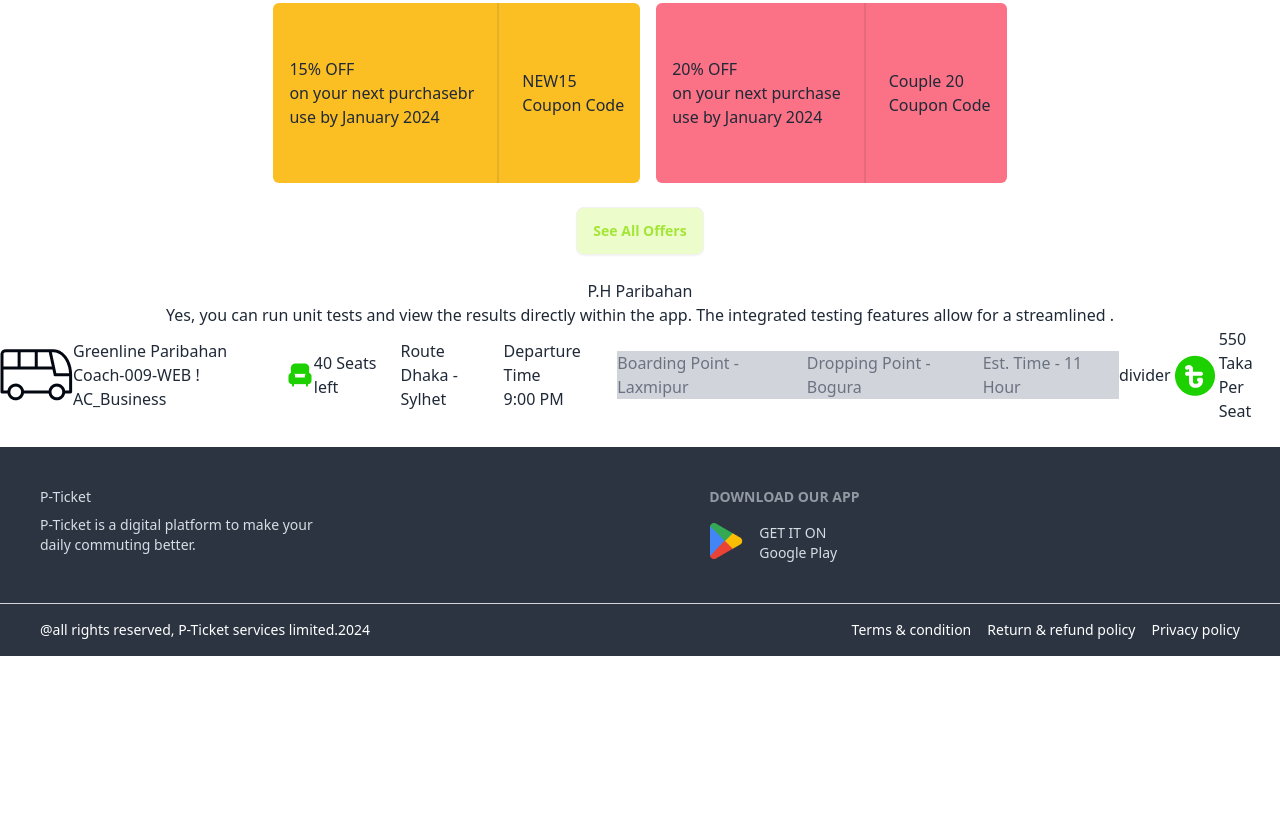
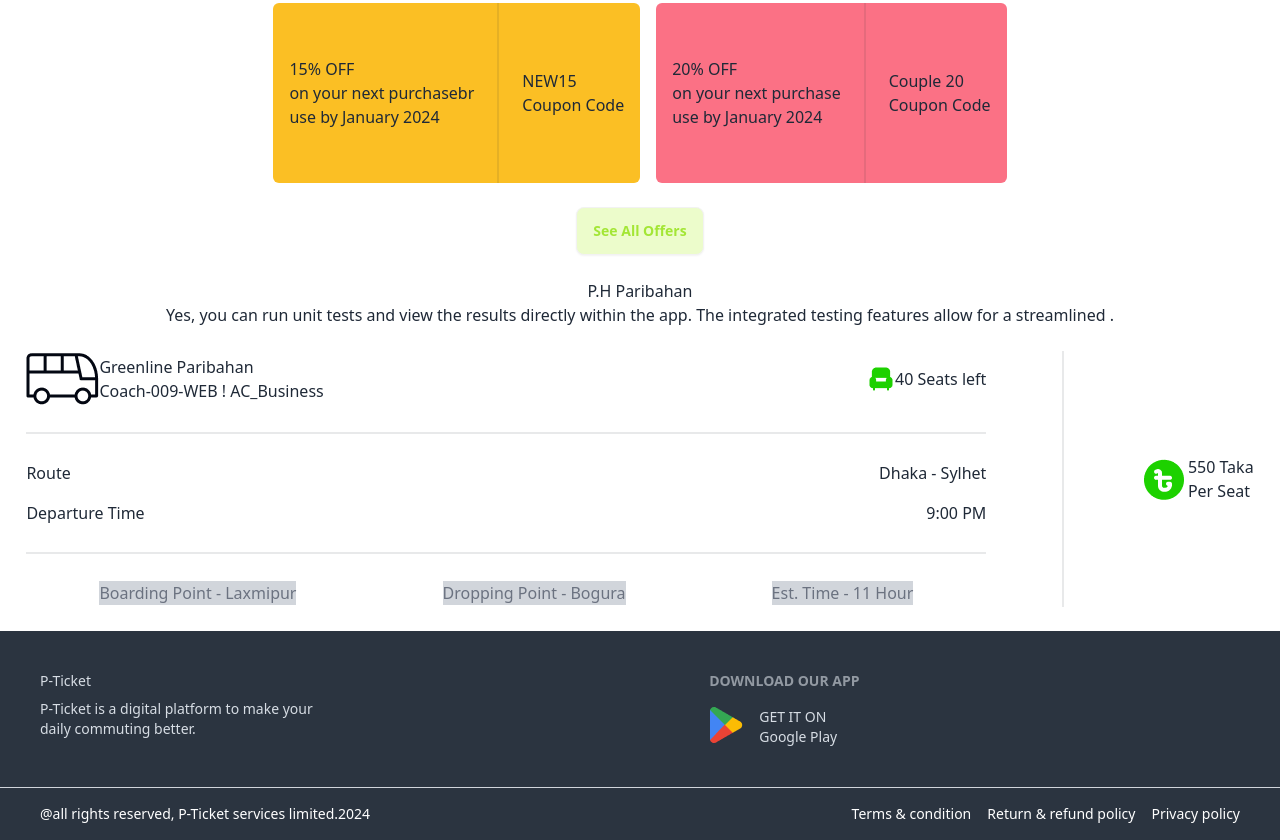
Before and after one commit to nusratjahanlima/bus-ticket-js-dom, a plain HTML site: page index.html in a window 1280 px wide. Shown: the part 781-1621 px from the top of the page. Before the commit the page ends 1437 px from the top, so only its background shows below. Drawn offline with nearby package versions, Linux system fonts and the light colour scheme.

Commit message:
paribahan section completed

```diff
--- a/index.html
+++ b/index.html
@@ -136,8 +136,9 @@
         <p>Yes, you can run unit tests and view the results directly within the app. The integrated testing features allow for a streamlined .</p>
       </div>
 
-      <div class="flex items-center justify-between">
-        <!-- Greenline Paribahan -->
+      <div class="flex flex-row justify-around mt-6">
+      <div class="w-3/4 h-64 flex flex-col justify-around">
+
         <div class="flex items-center justify-between">
          <div class="flex items-center justify-start">
           <img src="./images/bus-logo.png" alt="">
@@ -152,38 +153,33 @@
           <p>40 Seats left</p>
          </div>
         </div>
-      <!-- Greenline Paribahan end-->
 
+        <div class="divider"></div>
 
-           <!-- next part start -->
-       <div class="flex items-center justify-between">
-        <div>
+       <div class="flex flex-col justify-between gap-y-4">
+        <div class="flex items-center justify-between">
           <p>Route</p>
           <p>Dhaka - Sylhet</p>
         </div>
 
-        <div>
+        <div class="flex items-center justify-between">
           <p>Departure Time</p>
           <p>9:00 PM</p>
         </div>
        </div>
 
-       <!-- next part end -->
+       <div class="divider"></div>
 
-
-       <!-- next2 part start -->
-
-        <div class="text-gray-500  flex items-center justify-around">
+        <div class="text-gray-500  flex items-center justify-around ">
           <p class="bg-gray-300">Boarding Point - Laxmipur</p>
           <p class="bg-gray-300">Dropping Point - Bogura</p>
           <p class="bg-gray-300">Est. Time - 11 Hour</p>
         </div>
 
-        <!-- next2 part end -->
+      </div>
 
-        <div>
-          divider
-        </div>
+
+      <div class="divider lg:divider-horizontal"></div>
 
         <div class="flex items-center justify-between">
           <img src="./images/fare.png" alt="">
```
